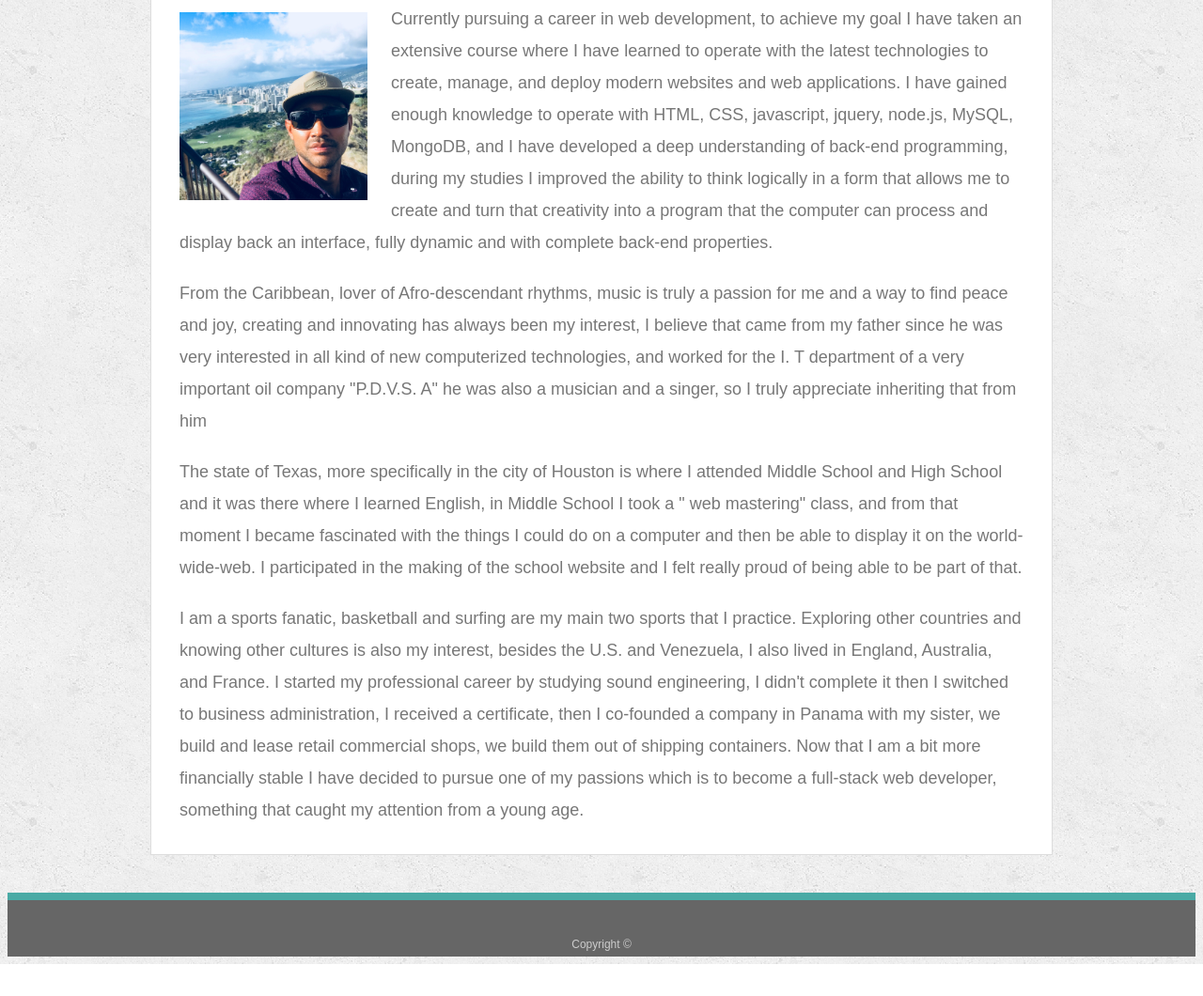
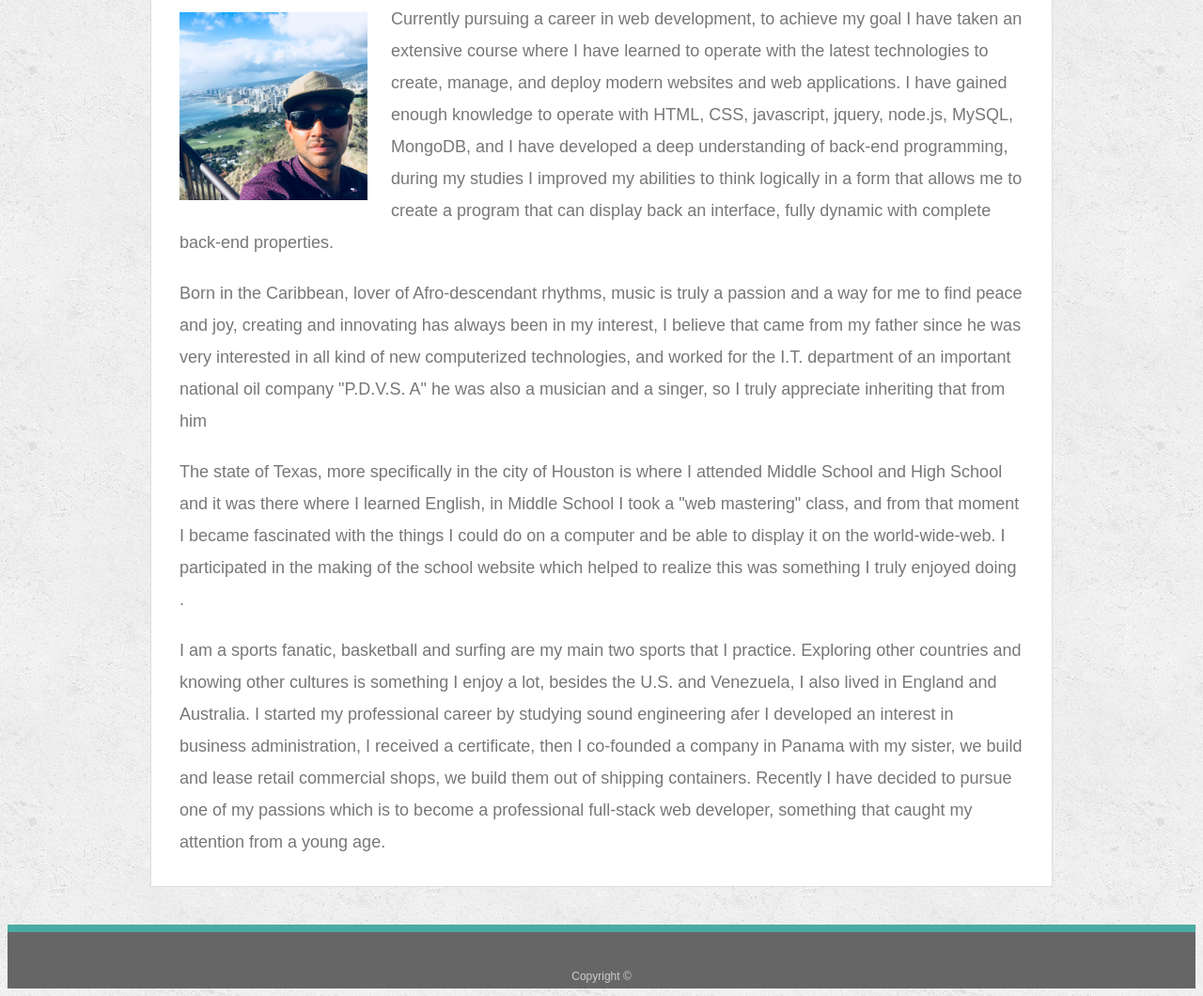
Before and after one commit to dgomez619/responsive-portafolio, a plain HTML site: page index.html in a window 1280 px wide. Shown: the part 283-1343 px from the top of the page at 94% size. Before the commit the page ends 1309 px from the top, so only its background shows below. Drawn offline with Linux system fonts and the light colour scheme.

Commit message:
Update index.html

```diff
--- a/index.html
+++ b/index.html
@@ -28,21 +28,21 @@
 
       <p>Currently pursuing a career in web development, to achieve my goal I have taken an extensive course where I have learned to operate with the latest technologies to
         create, manage, and deploy modern websites and web applications. I have gained enough knowledge to operate with HTML, CSS, javascript, jquery, node.js, MySQL, MongoDB,
-        and I have developed a deep understanding of back-end programming, during my studies I improved the ability to think logically in a form that allows me to create
-        and turn that creativity into a program that the computer can process and display back an interface, fully dynamic and with complete back-end properties.</p>
+        and I have developed a deep understanding of back-end programming, during my studies I improved my abilities to think logically in a form that allows me to create
+         a program that can display back an interface, fully dynamic with complete back-end properties.</p>
 
-      <p>From the Caribbean, lover of Afro-descendant rhythms, music is truly a passion for me and a way to find peace and joy, creating and innovating has always been my
-        interest, I believe that came from my father since he was very interested in all kind of new computerized technologies, and worked for the I. T department of a
-        very important oil company "P.D.V.S. A" he was also a musician and a singer, so I truly appreciate inheriting that from him </p>
+      <p>Born in the Caribbean, lover of Afro-descendant rhythms, music is truly a passion and a way for me to find peace and joy, creating and innovating has always been in my
+        interest, I believe that came from my father since he was very interested in all kind of new computerized technologies, and worked for the I.T. department of an important
+        national oil company "P.D.V.S. A" he was also a musician and a singer, so I truly appreciate inheriting that from him  </p>
 
     <p>The state of Texas, more specifically in the city of Houston is where I attended Middle School and High School and it was there where I learned English, in Middle School
-      I took a " web mastering" class, and from that moment I became fascinated with the things I could do on a computer and then be able to display it on the world-wide-web.
-      I participated in the making of the school website and I felt really proud of being able to be part of that.</p>
+      I took a "web mastering" class, and from that moment I became fascinated with the things I could do on a computer and be able to display it on the world-wide-web.
+      I participated in the making of the school website which helped to realize this was something I truly enjoyed doing .</p>
 
-    <p>I am a sports fanatic, basketball and surfing are my main two sports that I practice. Exploring other countries and knowing other cultures is also my interest,
-      besides the U.S. and Venezuela, I also lived in England, Australia, and France. I started my professional career by studying sound engineering, I didn't complete
-      it then I switched to business administration, I received a certificate, then I co-founded a company in Panama with my sister, we build and lease retail commercial
-      shops, we build them out of shipping containers. Now that I am a bit more financially stable I have decided to pursue one of my passions which is to become a
+    <p>I am a sports fanatic, basketball and surfing are my main two sports that I practice. Exploring other countries and knowing other cultures is something I enjoy a lot,
+      besides the U.S. and Venezuela, I also lived in England and Australia. I started my professional career by studying sound engineering afer I developed an interest in
+      business administration, I received a certificate, then I co-founded a company in Panama with my sister, we build and lease retail commercial
+      shops, we build them out of shipping containers. Recently I have decided to pursue one of my passions which is to become a professional
       full-stack web developer, something that caught my attention from a young age.</p>
 
     </section>
```
